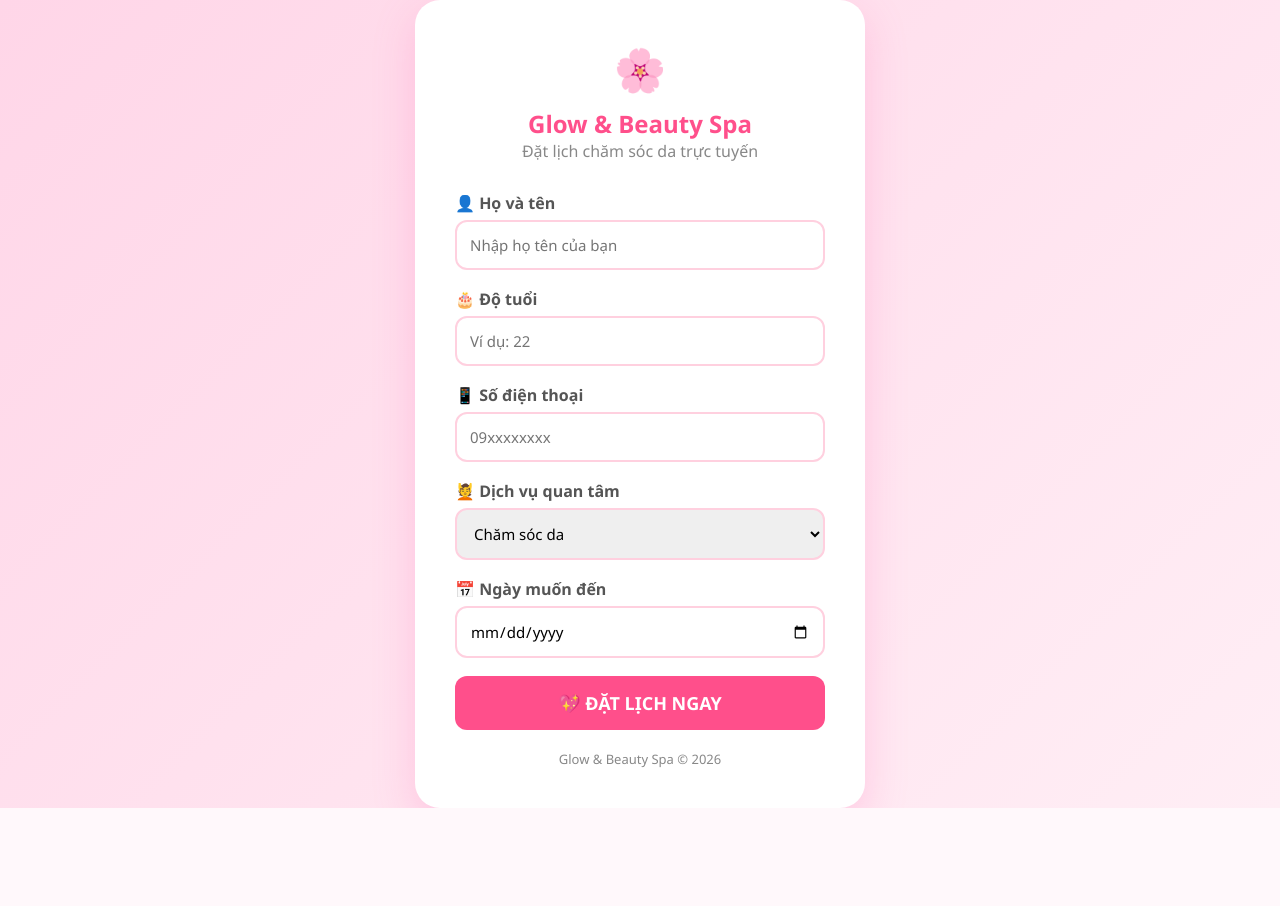
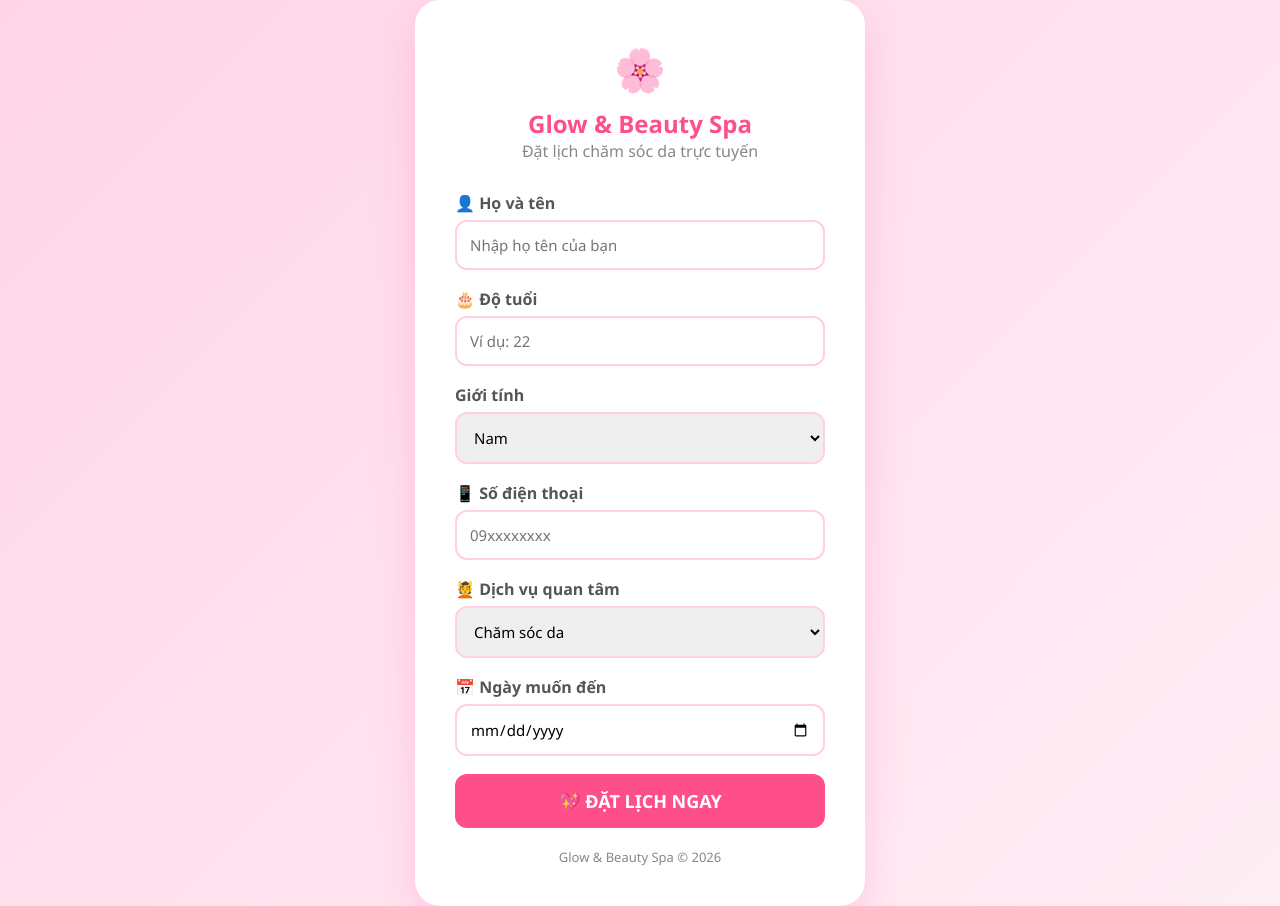
Before and after one commit to trinhhohoangvy27-star/GlowBeauty, a Flask app: page / in a window 1280 px wide. Before the commit the page ends 808 px from the top, so only its background shows below. Run offline with Flask 3, Linux system fonts and the light colour scheme.

Commit message:
update form thêm giới tính

```diff
--- a/app.py
+++ b/app.py
@@ -22,6 +22,7 @@ def submit():
 
     # Lấy dữ liệu từ form
     name = request.form.get("name")
+    gender = request.form.get("gender")
     age = request.form.get("age")
     phone = request.form.get("phone")
     service = request.form.get("service")
@@ -33,6 +34,7 @@ def submit():
     data = {
         "name": name,
         "age": age,
+        "gender": gender,
         "phone": phone,
         "service": service,
         "date": date,
--- a/templates/index.html
+++ b/templates/index.html
@@ -190,6 +190,13 @@ max="100"
 placeholder="Ví dụ: 22"
 required>
 
+<label>Giới tính</label>
+<select name="gender" required>
+    <option value="Nam">Nam</option>
+    <option value="Nữ">Nữ</option>
+    <option value="Khác">Khác</option>
+</select>
+
 <label>📱 Số điện thoại</label>
 
 <input
```
